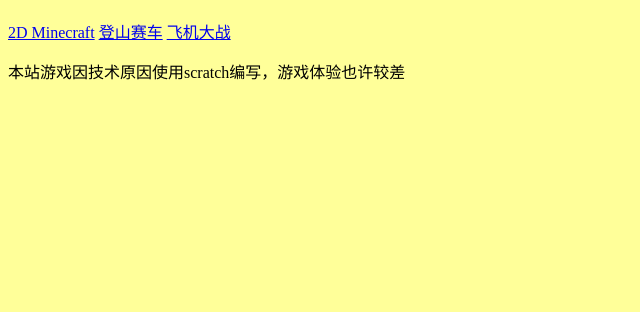
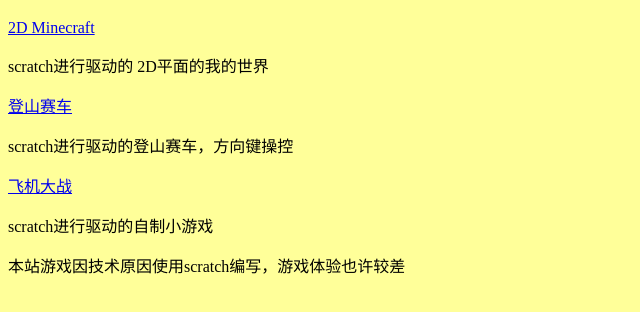
Before and after one commit to hzlthomas/hzlthomas.github.io, a plain HTML site: page game.html in a window 1280 px wide. Shown: the part 70-382 px from the top of the page, without its empty margins (0-640 px from the left). Drawn offline with Linux system fonts and the light colour scheme.

Commit message:
Update game.html

```diff
--- a/game.html
+++ b/game.html
@@ -14,15 +14,14 @@
 </body>
 <body>
     <a href="games/mc.html">2D Minecraft</a>
-
+    <p>scratch进行驱动的 2D平面的我的世界</p>
 </body>
 <body>
     <a href="games/car.html">登山赛车</a>
-
-</body>
+    <p>scratch进行驱动的登山赛车，方向键操控</p>
 <body>
     <a href="games/plane.html">飞机大战</a>
-
+    <p>scratch进行驱动的自制小游戏</p>
 </body>
 <body>
 
```
